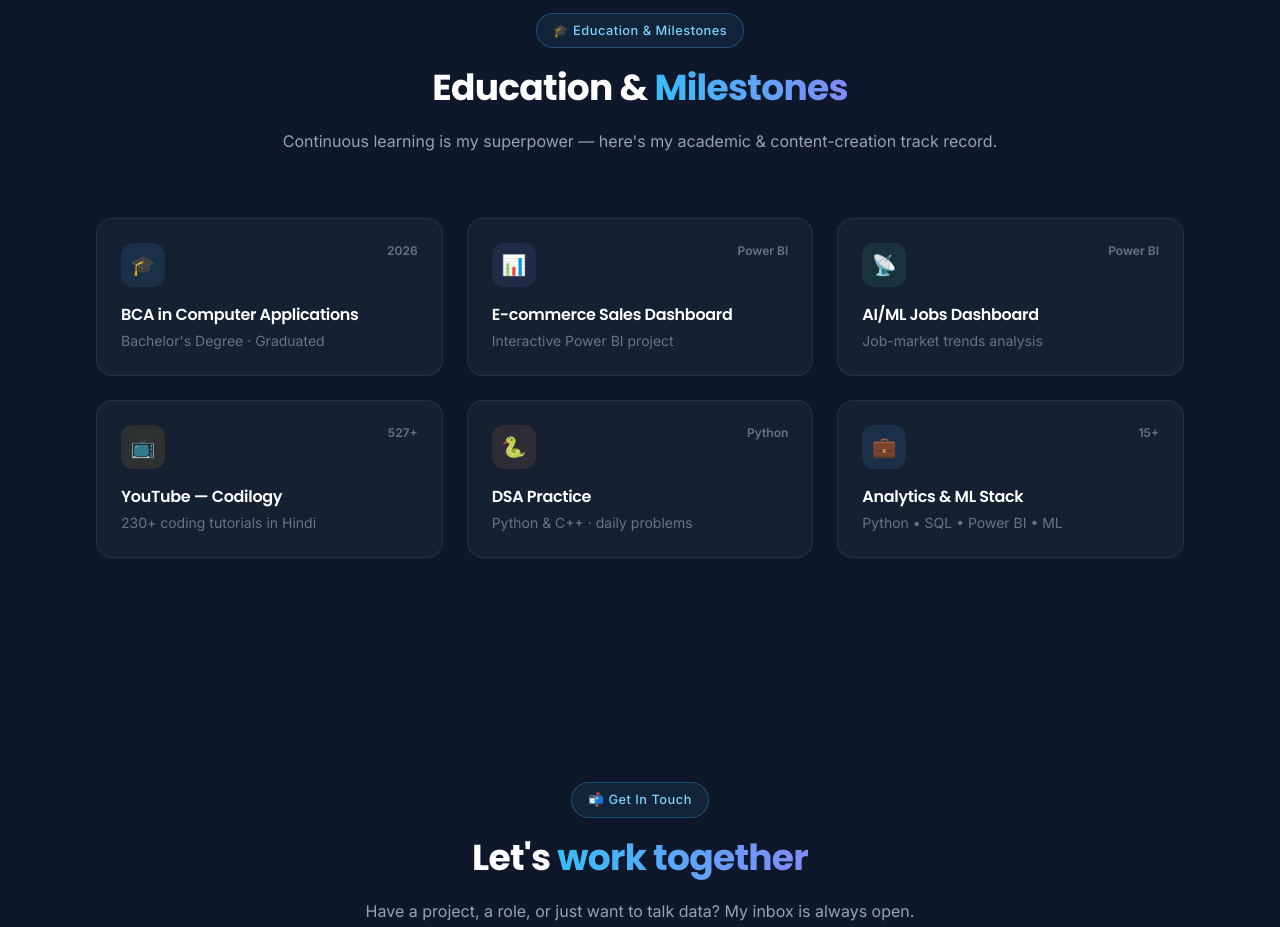
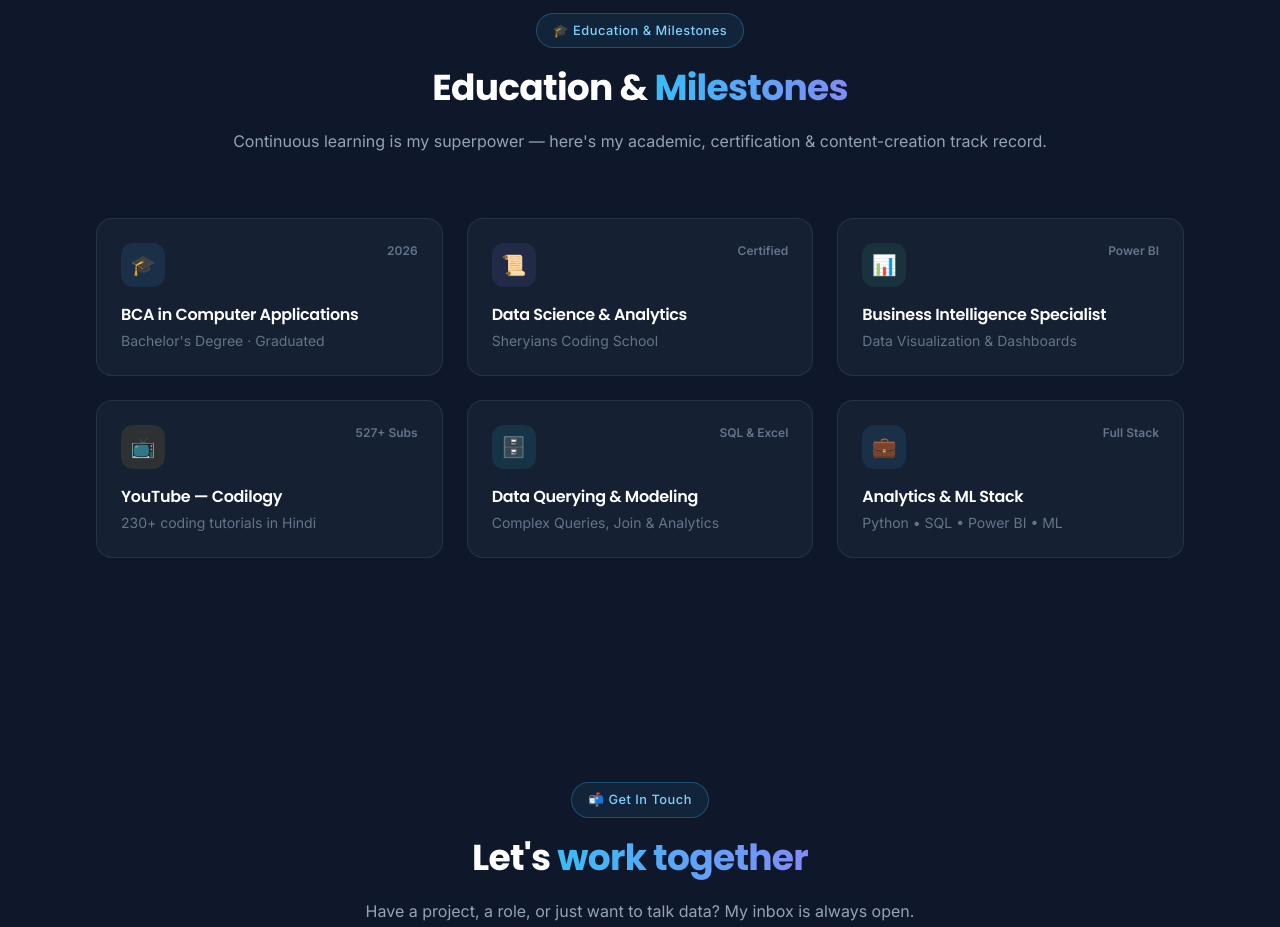
Before and after one commit to vikascodilogy/portfolio, a plain HTML site: page index.html in a window 1280 px wide. Shown: the part 5200-6127 px from the top of the page. Drawn offline with nearby package versions, Linux system fonts and the light colour scheme; animation ran at ten frames a second.

Commit message:
Add files via upload

```diff
--- a/index.html
+++ b/index.html
@@ -611,12 +611,14 @@ model.fit(X_train, y_train)
           Education &amp; <span class="bg-gradient-to-r from-primary to-accent bg-clip-text text-transparent">Milestones</span>
         </h2>
         <p class="reveal mt-5 leading-relaxed text-slate-400 delay-2">
-          Continuous learning is my superpower — here's my academic &amp; content-creation track record.
+          Continuous learning is my superpower — here's my academic, certification &amp; content-creation track record.
         </p>
       </div>
 
-      <!-- Certifications grid -->
+      <!-- Certifications & Milestones Grid -->
       <div class="grid gap-6 sm:grid-cols-2 lg:grid-cols-3">
+
+        <!-- Card 1: Education -->
         <div class="card reveal p-6">
           <div class="flex items-start justify-between">
             <span class="grid h-11 w-11 place-items-center rounded-xl bg-primary/10 text-xl">🎓</span>
@@ -626,50 +628,56 @@ model.fit(X_train, y_train)
           <p class="mt-1 text-sm text-slate-500">Bachelor's Degree · Graduated</p>
         </div>
 
+        <!-- Card 2: Certification 1 -->
         <div class="card reveal p-6 delay-1">
           <div class="flex items-start justify-between">
-            <span class="grid h-11 w-11 place-items-center rounded-xl bg-accent/10 text-xl">📊</span>
+            <span class="grid h-11 w-11 place-items-center rounded-xl bg-accent/10 text-xl">📜</span>
+            <span class="text-xs font-semibold text-slate-500">Certified</span>
+          </div>
+          <h3 class="mt-4 font-heading text-base font-semibold text-white">Data Science &amp; Analytics</h3>
+          <p class="mt-1 text-sm text-slate-500">Sheryians Coding School</p>
+        </div>
+
+        <!-- Card 3: Certification 2 -->
+        <div class="card reveal p-6 delay-2">
+          <div class="flex items-start justify-between">
+            <span class="grid h-11 w-11 place-items-center rounded-xl bg-emerald-400/10 text-xl">📊</span>
             <span class="text-xs font-semibold text-slate-500">Power BI</span>
           </div>
-          <h3 class="mt-4 font-heading text-base font-semibold text-white">E-commerce Sales Dashboard</h3>
-          <p class="mt-1 text-sm text-slate-500">Interactive Power BI project</p>
+          <h3 class="mt-4 font-heading text-base font-semibold text-white">Business Intelligence Specialist</h3>
+          <p class="mt-1 text-sm text-slate-500">Data Visualization &amp; Dashboards</p>
         </div>
 
-        <div class="card reveal p-6 delay-2">
-          <div class="flex items-start justify-between">
-            <span class="grid h-11 w-11 place-items-center rounded-xl bg-emerald-400/10 text-xl">📡</span>
-            <span class="text-xs font-semibold text-slate-500">Power BI</span>
-          </div>
-          <h3 class="mt-4 font-heading text-base font-semibold text-white">AI/ML Jobs Dashboard</h3>
-          <p class="mt-1 text-sm text-slate-500">Job-market trends analysis</p>
-        </div>
-
+        <!-- Card 4: YouTube Milestone -->
         <div class="card reveal p-6">
           <div class="flex items-start justify-between">
             <span class="grid h-11 w-11 place-items-center rounded-xl bg-amber-400/10 text-xl">📺</span>
-            <span class="text-xs font-semibold text-slate-500">527+</span>
+            <span class="text-xs font-semibold text-slate-500">527+ Subs</span>
           </div>
           <h3 class="mt-4 font-heading text-base font-semibold text-white">YouTube — Codilogy</h3>
           <p class="mt-1 text-sm text-slate-500">230+ coding tutorials in Hindi</p>
         </div>
 
+        <!-- Card 5: SQL & Database Milestone -->
         <div class="card reveal p-6 delay-1">
           <div class="flex items-start justify-between">
-            <span class="grid h-11 w-11 place-items-center rounded-xl bg-orange-400/10 text-xl">🐍</span>
-            <span class="text-xs font-semibold text-slate-500">Python</span>
+            <span class="grid h-11 w-11 place-items-center rounded-xl bg-cyan-400/10 text-xl">🗄️</span>
+            <span class="text-xs font-semibold text-slate-500">SQL &amp; Excel</span>
           </div>
-          <h3 class="mt-4 font-heading text-base font-semibold text-white">DSA Practice</h3>
-          <p class="mt-1 text-sm text-slate-500">Python &amp; C++ · daily problems</p>
+          <h3 class="mt-4 font-heading text-base font-semibold text-white">Data Querying &amp; Modeling</h3>
+          <p class="mt-1 text-sm text-slate-500">Complex Queries, Join &amp; Analytics</p>
         </div>
 
+        <!-- Card 6: Tech Stack Summary -->
         <div class="card reveal p-6 delay-2">
           <div class="flex items-start justify-between">
             <span class="grid h-11 w-11 place-items-center rounded-xl bg-sky-400/10 text-xl">💼</span>
-            <span class="text-xs font-semibold text-slate-500">15+</span>
+            <span class="text-xs font-semibold text-slate-500">Full Stack</span>
           </div>
           <h3 class="mt-4 font-heading text-base font-semibold text-white">Analytics &amp; ML Stack</h3>
           <p class="mt-1 text-sm text-slate-500">Python • SQL • Power BI • ML</p>
         </div>
+
       </div>
     </div>
   </section>
--- a/js/script.js
+++ b/js/script.js
@@ -4,7 +4,7 @@
 
 /* ---------- 1. Typing effect ---------- */
 const typedEl = document.getElementById("typed");
-const roles = ["Data Analyst", "AI/ML Learner", "SQL Developer", "YouTube Creator"];
+const roles = ["Data Analyst", "AI/ML Learner", "SQL Developer", "Frontend Developer", "YouTube Creator"];
 let roleIdx = 0;
 let charIdx = 0;
 let deleting = false;
```
